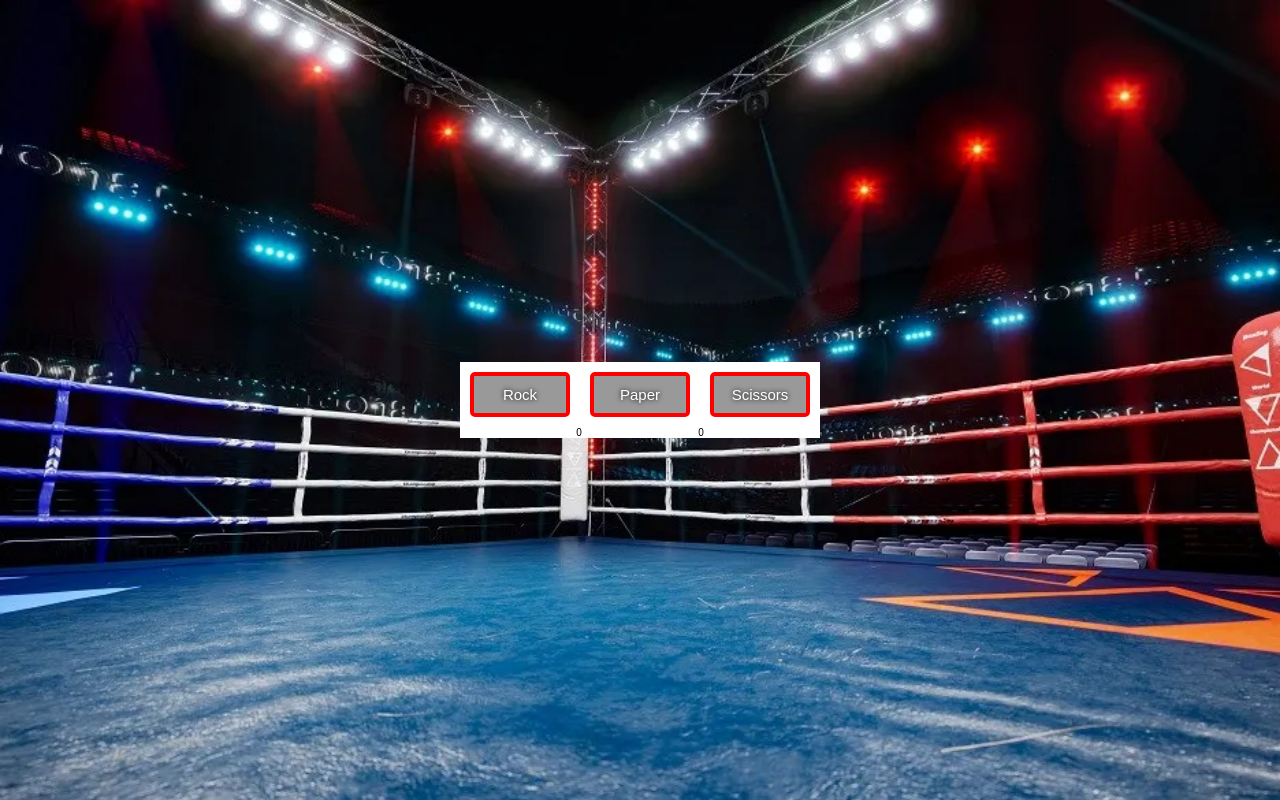
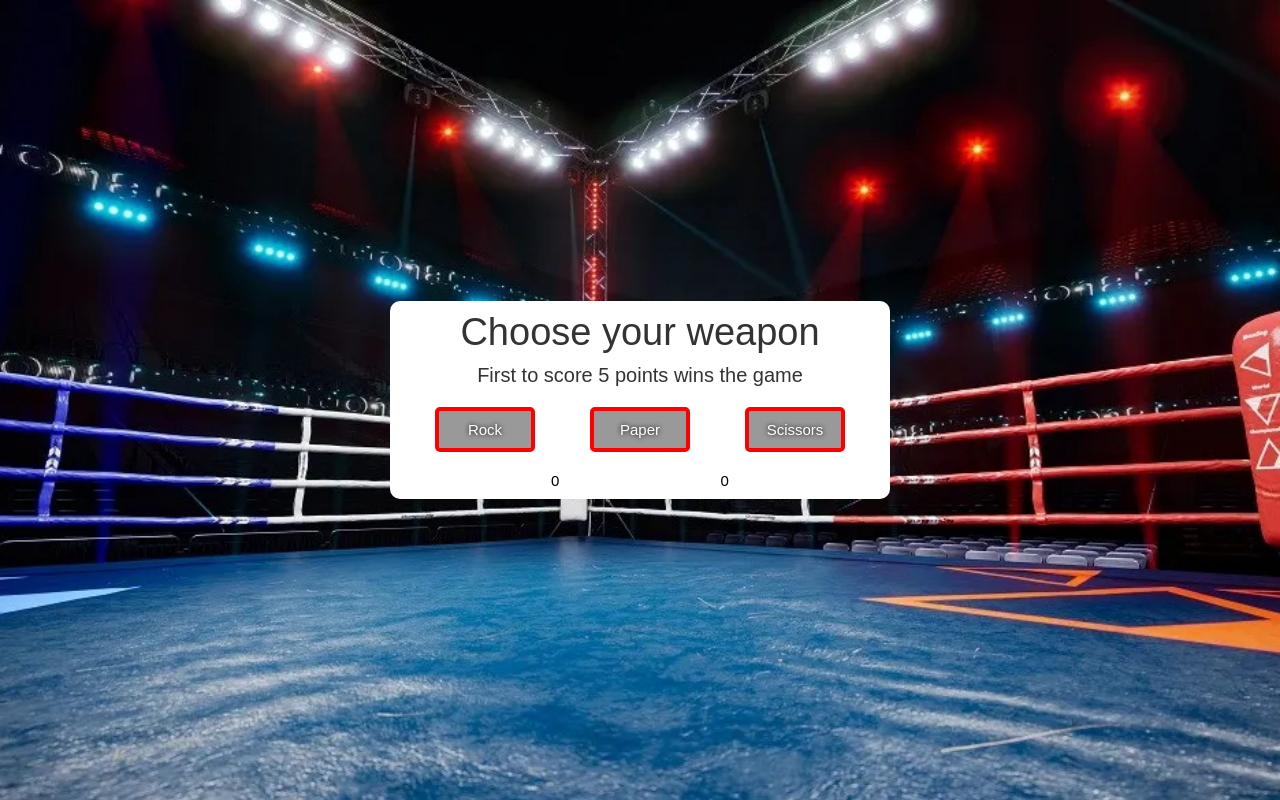
Before and after one commit to dhulkifl-a/Rock-Paper-Scissors, a plain HTML site: page index.html in a window 1280 px wide. Drawn offline with Linux system fonts and the light colour scheme.

Commit message:
Add more styles to the card

```diff
--- a/index.html
+++ b/index.html
@@ -10,6 +10,13 @@
 </head>
     <body>
         <div class="card">
+            <div class="title">
+
+                <h2>Choose your weapon</h2>
+                <h3>First to score 5 points wins the game</h3>
+
+            </div>
+
             <div class="container">
                 <button id="Rock">Rock</button>
                 <button id="Paper">Paper</button>
--- a/style.css
+++ b/style.css
@@ -14,18 +14,35 @@ body, html {
     align-items: center;
 }
 
+h2, h3 {
+    text-align: center;
+    color: #333;
+    font-weight: 500;
+    margin: 10px 0 10px;
+}
+
+h2 {
+    font-size: 38px;
+}
+
+h3 {
+    font-size: 20px;
+}
+
 .card {
     display: flex;
+    width: 500px;
     flex-direction: column;
     border: 20px;
     border-color: white;
     background-color: white;
+    border-radius: 1rem;
 }
 
 .container {
     display: flex;
     flex: 1;
-    justify-content: center;
+    justify-content: space-evenly;
     align-items: center;
 }
 
@@ -46,6 +63,9 @@ button {
     display: flex;
     justify-content: space-evenly;
     align-items: center;
+    font-size: 15px;
+    font-weight: 500;
+    margin: 10px 0 10px;
 }
 
 .popup {
```
